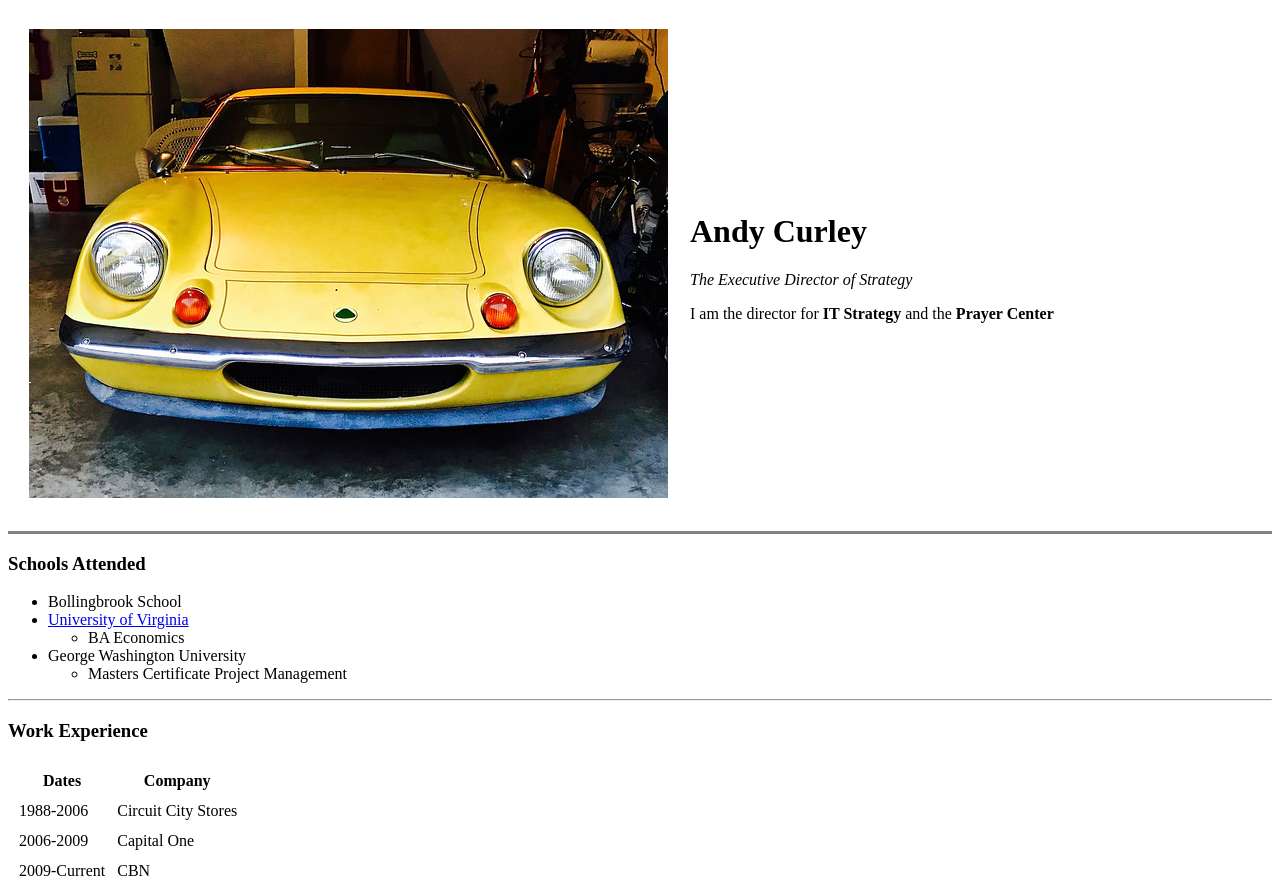
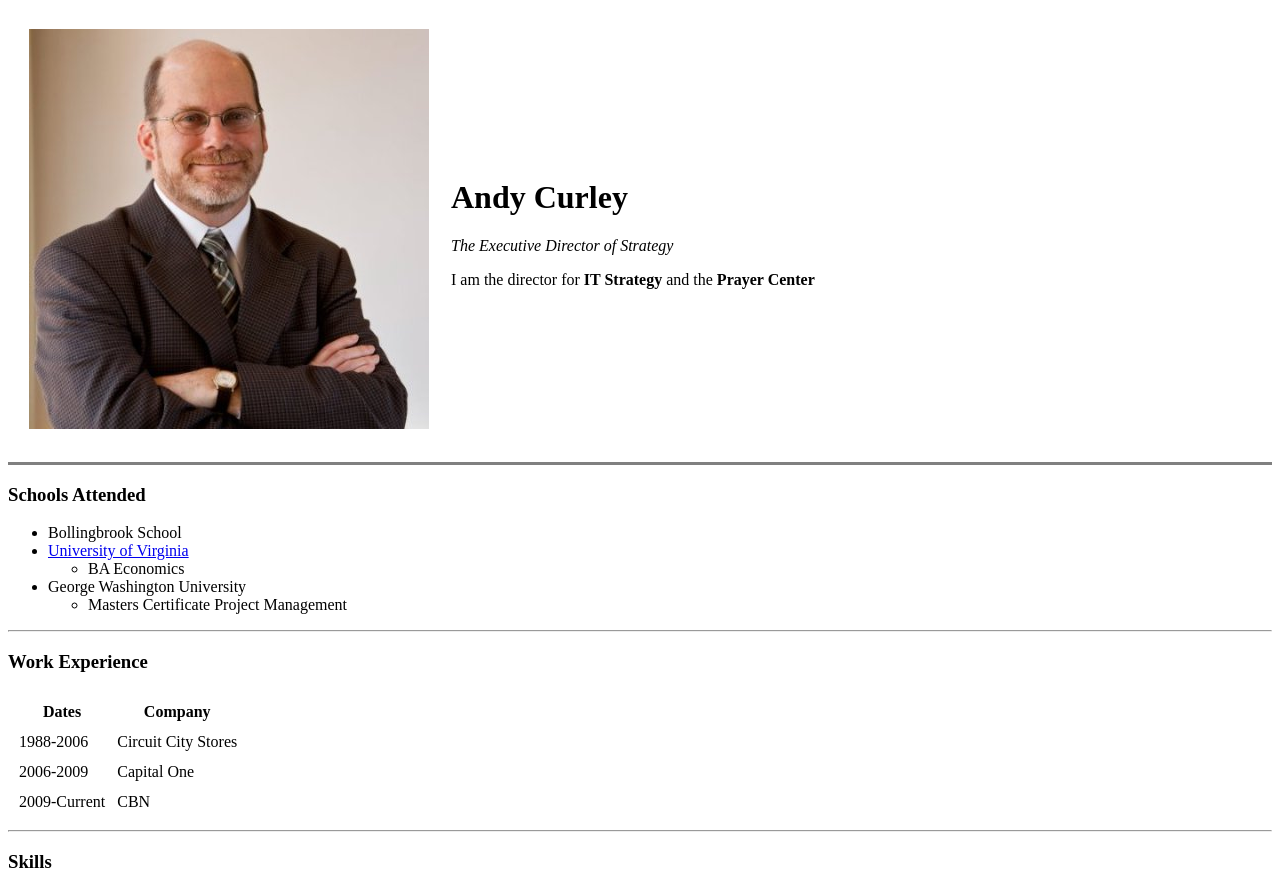
Before and after one commit to racurley/cv, a plain HTML site: page index.html in a window 1280 px wide. Shown: the top 884 px of the page. Drawn offline with Linux system fonts and the light colour scheme.

Commit message:
Add files via upload

```diff
--- a/index.html
+++ b/index.html
@@ -9,7 +9,7 @@
 <body>
   <table cellspacing=20>
     <tr>
-      <td> <img src="images/lotus_europa.jpg" alt="andy photo"></td>
+      <td> <img src="images/andy.jpg" alt="andy photo"></td>
       <td>
         <h1>Andy Curley</h1>
         <p><em>The Executive Director of Strategy</em></p>
```
Also changed, not shown: images/andy.jpg (added).
